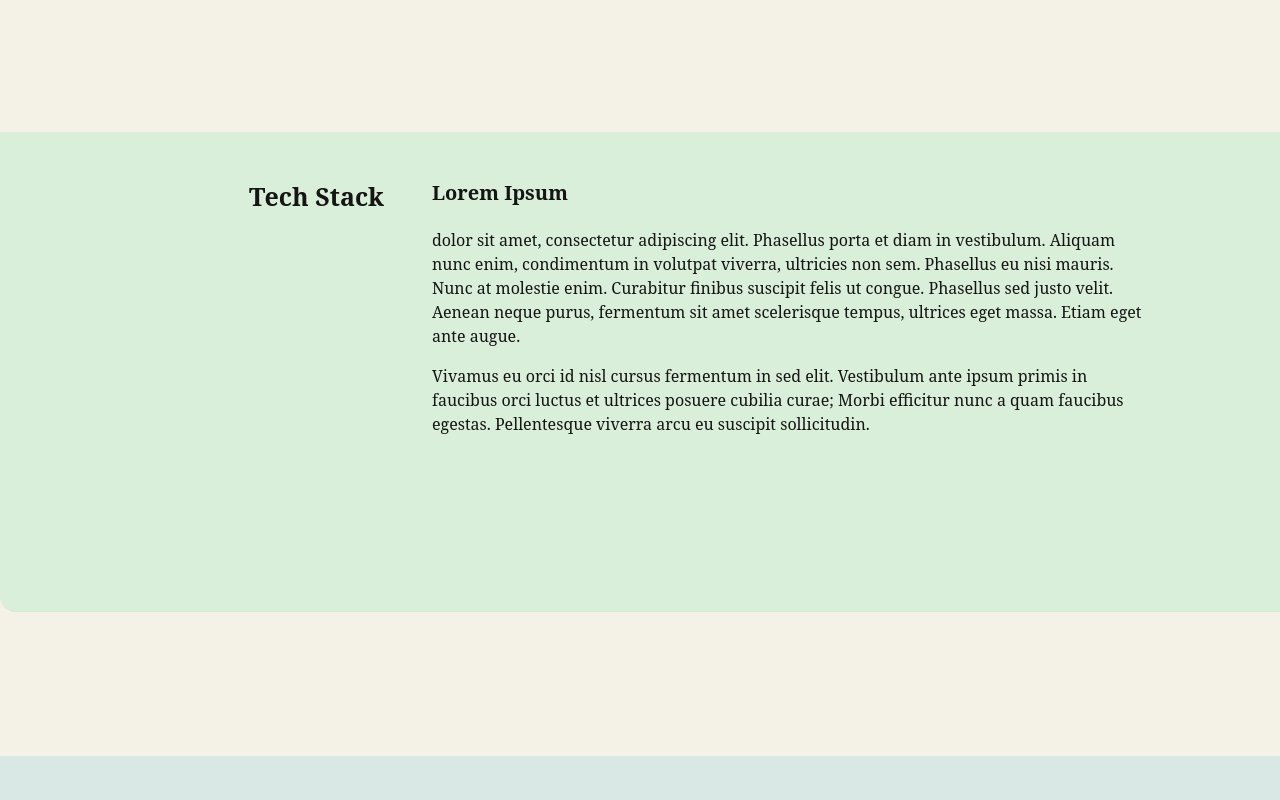
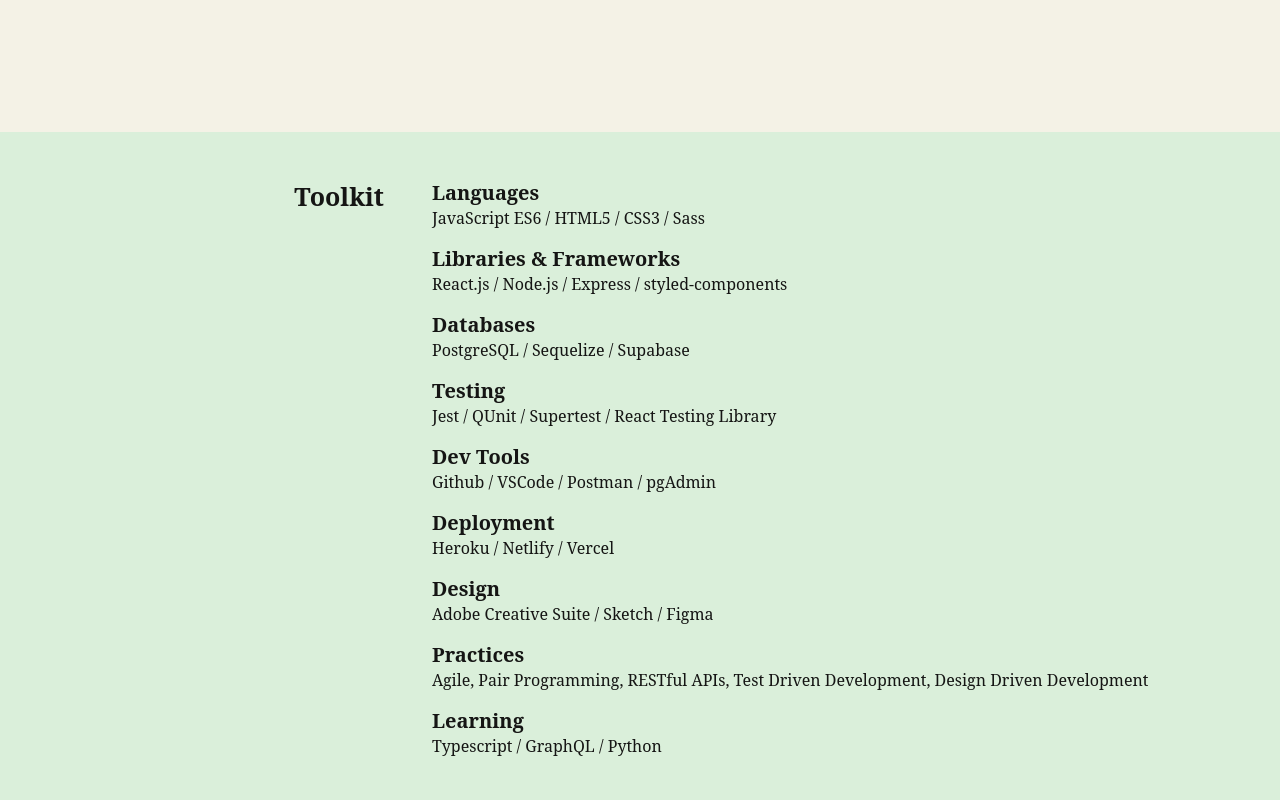
Before and after one commit to djdrakos/portfolio, a React (Create React App) app: page / in a window 1280 px wide. Shown: the part 1020-1820 px from the top of the page. Built offline with nearby package versions, Linux system fonts and the light colour scheme; a web font is replaced by a local one.

Commit message:
update tech stack content

```diff
--- a/src/components/TechStack.js
+++ b/src/components/TechStack.js
@@ -3,9 +3,9 @@
 
 const StyledTechStack = styled(SectionContent)`
   --top-offset: calc(var(--stack-block200) + var(--header100) - var(--stack-offset));
-  --section-height: var(--section-med);
+  --section-height: var(--section-tall);
   z-index: 3;
-  top: calc(var(--stack-block200) + var(--header100) - var(--stack-offset) - var(--section-med));
+  top: calc(var(--stack-block200) + var(--header100) - var(--stack-offset) - var(--section-tall));
   height: var(--section-height);
   background-color: ${({ theme }) => theme.bg2 };
   border-bottom: .05rem solid ${({ theme }) => theme.bg2 };
@@ -19,17 +19,40 @@
     top: calc(var(--stack-start) + var(--stack-block100));
   }
 
-  h5:first-of-type {
-    margin-top: 0;
+  h5 {
+    margin-block: 0;
   }
 `
 
 const TechStack = (props) => {
   return (
-    <StyledTechStack title="tech stack" {...props}>
-      <h5>Lorem Ipsum</h5>
-      <p>dolor sit amet, consectetur adipiscing elit. Phasellus porta et diam in vestibulum. Aliquam nunc enim, condimentum in volutpat viverra, ultricies non sem. Phasellus eu nisi mauris. Nunc at molestie enim. Curabitur finibus suscipit felis ut congue. Phasellus sed justo velit. Aenean neque purus, fermentum sit amet scelerisque tempus, ultrices eget massa. Etiam eget ante augue.</p>
-      <p>Vivamus eu orci id nisl cursus fermentum in sed elit. Vestibulum ante ipsum primis in faucibus orci luctus et ultrices posuere cubilia curae; Morbi efficitur nunc a quam faucibus egestas. Pellentesque viverra arcu eu suscipit sollicitudin.</p>
+    <StyledTechStack title="Toolkit" {...props}>
+      <h5>Languages</h5>
+      <p>JavaScript ES6 / HTML5 / CSS3 / Sass</p>
+
+      <h5>Libraries & Frameworks</h5>
+      <p>React.js / Node.js / Express / styled-components</p>
+
+      <h5>Databases</h5>
+      <p>PostgreSQL / Sequelize / Supabase</p>
+
+      <h5>Testing</h5>
+      <p>Jest / QUnit / Supertest / React Testing Library</p>
+
+      <h5>Dev Tools</h5>
+      <p>Github / VSCode / Postman / pgAdmin </p>
+
+      <h5>Deployment</h5>
+      <p>Heroku / Netlify / Vercel</p>
+
+      <h5>Design</h5>
+      <p>Adobe Creative Suite / Sketch / Figma</p>
+
+      <h5>Practices</h5>
+      <p>Agile, Pair Programming, RESTful APIs, Test Driven Development, Design Driven Development</p>
+
+      <h5>Learning</h5>
+      <p>Typescript / GraphQL / Python</p>
     </StyledTechStack>
   )
 }
```
